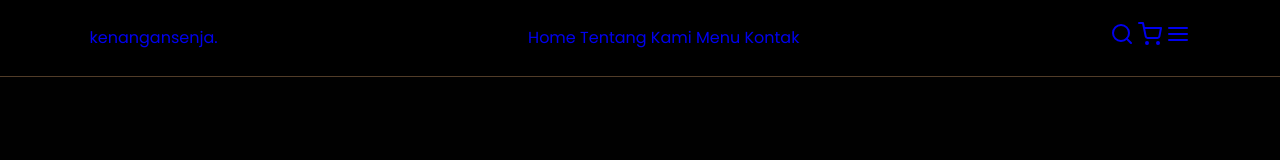
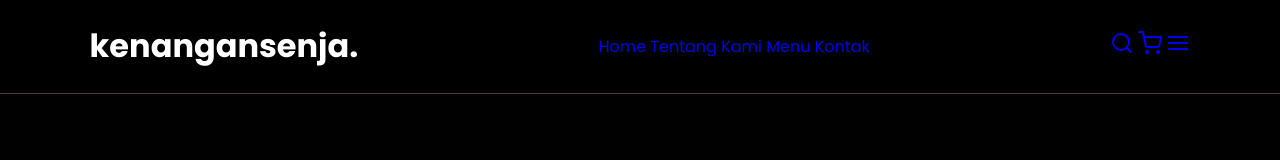
Before and after one commit to Falenbayu/Coffeshop, a plain HTML site: page index.html in a window 1280 px wide. Drawn offline with nearby package versions, Linux system fonts and the light colour scheme.

Commit message:
comit font

```diff
--- a/CSS/style.css
+++ b/CSS/style.css
@@ -33,3 +33,14 @@ body{
     right: 0;
     z-index: 9999;
 }
+
+.navbar .navbar-logo{
+    font-size: 2rem;
+    font-weight: 700;
+    color: #fff;
+}
+
+.navbar.navbar-logo span{
+    color: var(--primary);
+
+}
--- a/index.html
+++ b/index.html
@@ -8,9 +8,8 @@
 
     <!-- Fonts -->
     <link rel="preconnect" href="https://fonts.googleapis.com">
-    <link rel="preconnect" href="https://fonts.gstatic.com" crossorigin>
-    <link href="https://fonts.googleapis.com/css2?family=Poppins:wght@100;300;400;700&display=swap" rel="stylesheet">
-
+<link rel="preconnect" href="https://fonts.gstatic.com" crossorigin>
+<link href="https://fonts.googleapis.com/css2?family=Poppins:ital,wght@0,100;0,300;0,400;0,700;1,700&display=swap" rel="stylesheet">
     <!-- Feather Icon-->
     <script src="https://unpkg.com/feather-icons"></script>
 
```
